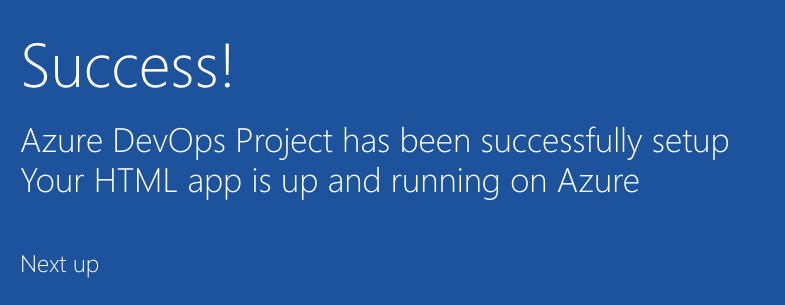
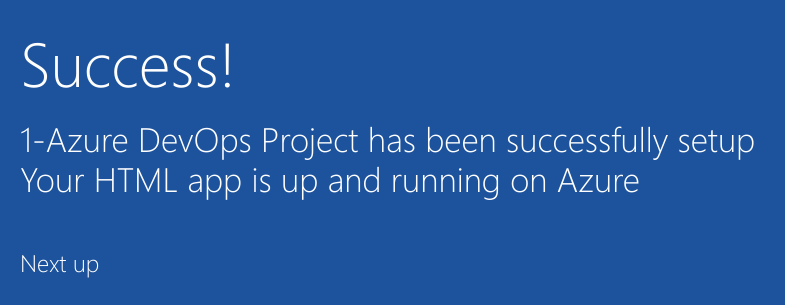
Before and after one commit to PRERANABAJAJ14/Assignment3, a plain HTML site: page sample-project/index.html in a window 1280 px wide. Shown: the part 352-657 px from the top of the page, 205-990 px from the left. Drawn offline with Linux system fonts and the light colour scheme.

Commit message:
Update index.html

```diff
--- a/sample-project/index.html
+++ b/sample-project/index.html
@@ -19,7 +19,7 @@
         </div>
             <div class="content-body">
                 <div class="success-text">Success!</div>
-                <div class="description line-1"> Azure DevOps Project has been successfully setup</div>
+                <div class="description line-1"> 1-Azure DevOps Project has been successfully setup</div>
                 <div class="description line-2"> Your HTML app is up and running on Azure</div>
                 <div class="next-steps-container">
                     <div class="next-steps-header">Next up</div>
```
